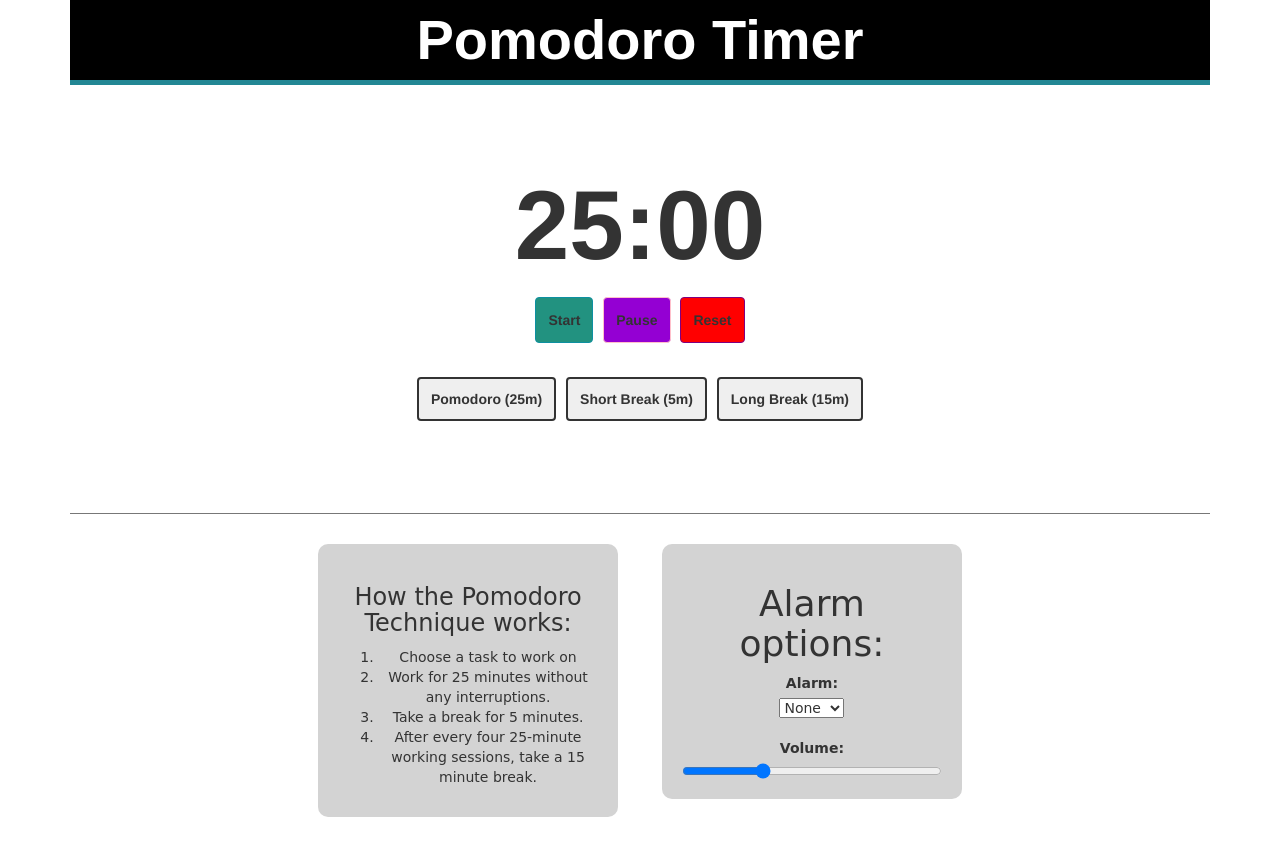
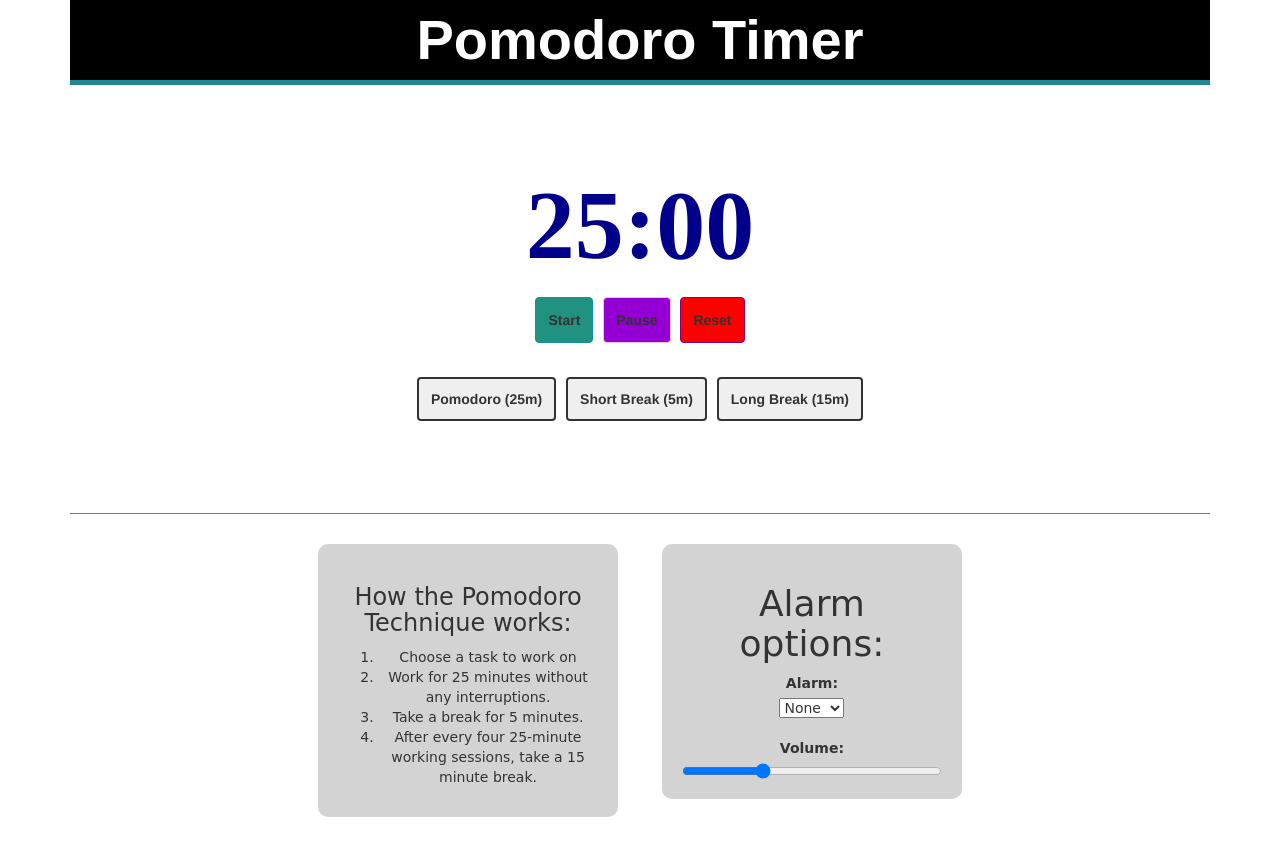
Before and after one commit to albinsiriniqi05/albinsiriniqi05.github.io, a plain HTML site: page index.html in a window 1280 px wide. Drawn offline with nearby package versions, Linux system fonts and the light colour scheme; a script that the page names is missing.

Commit message:
updated file

```diff
--- a/new 1.css
+++ b/new 1.css
@@ -40,6 +40,8 @@ h1{
 
   font-size: 7em;
   font-weight: bold;
+  color: darkblue;
+  font-family: initial;
 }
 
 button.buttons{
```
